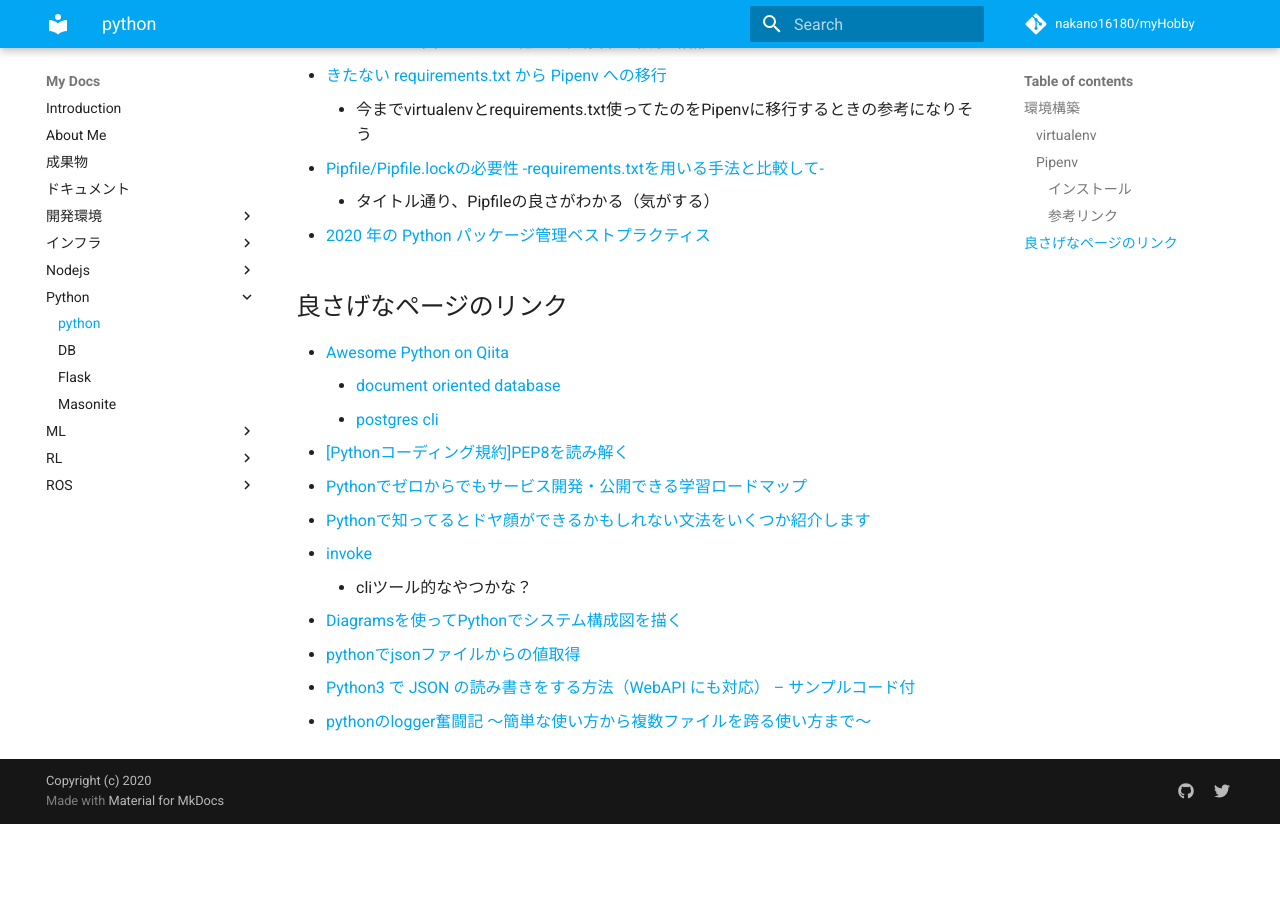
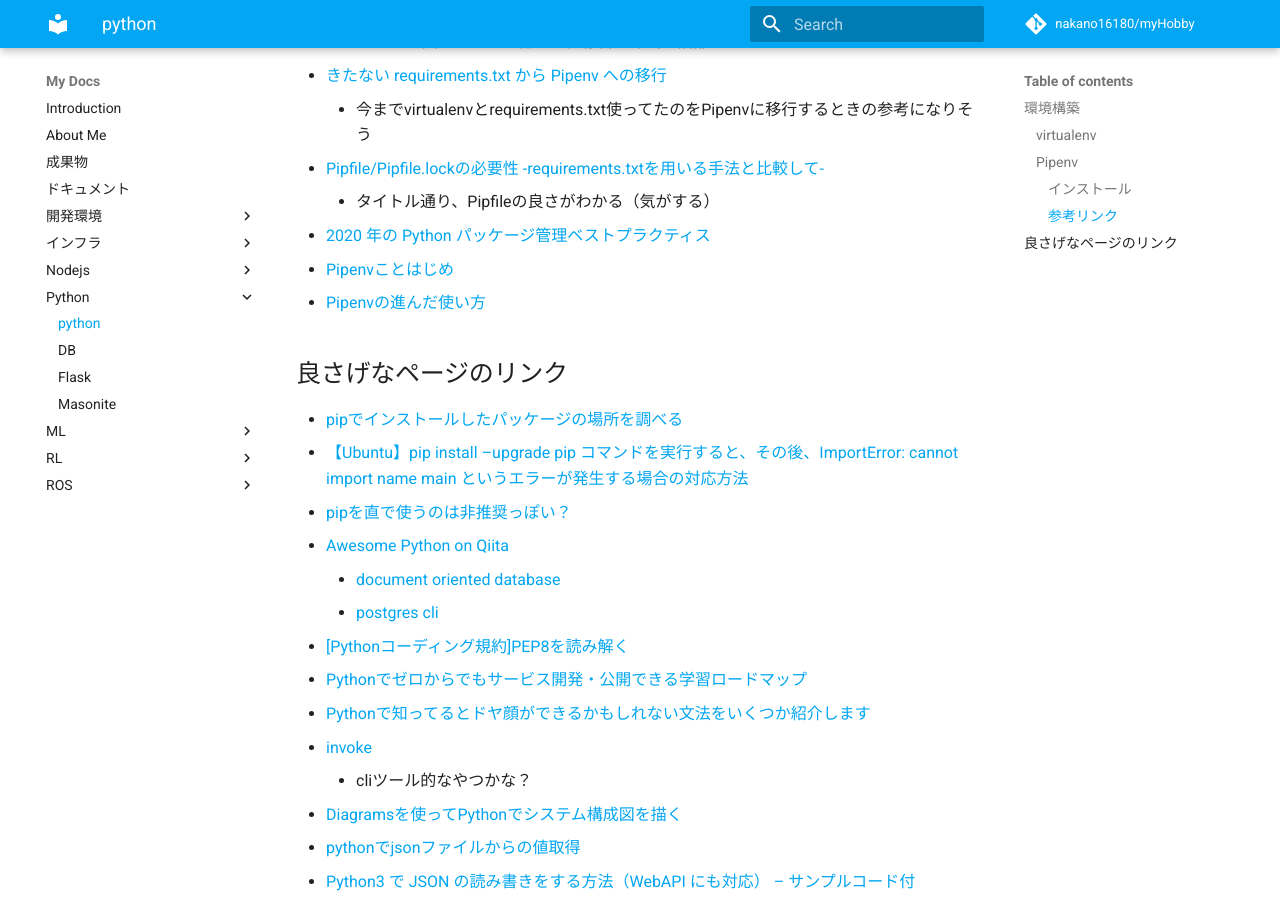
Before and after one commit to nakano16180/myHobby, an MkDocs documentation site: the page built from docs/Python/python.md, in a window 1280 px wide and 900 px high, scrolled down 898 px. Built offline with MkDocs 1.6.1 and Material for MkDocs 9.7.7, drawn with Linux system fonts in a browser that asks for light colours; comment, search, counter and statistics services are not loaded; before the commit the page ends 1722 px from its top, so only the background shows below that.

Commit message:
update pyhton

```diff
--- a/docs/Python/python.md
+++ b/docs/Python/python.md
@@ -29,8 +29,13 @@ export PIPENV_VENV_IN_PROJECT=true
   - [Pipfile/Pipfile.lockの必要性 -requirements.txtを用いる手法と比較して-](https://qiita.com/miyashiiii/items/92e6f745a940c4df2ddd)
     - タイトル通り、Pipfileの良さがわかる（気がする）
   - [2020 年の Python パッケージ管理ベストプラクティス](https://qiita.com/sk217/items/43c994640f4843a18dbe)
+  - [Pipenvことはじめ](https://qiita.com/shinshin86/items/e11c1124e3e2e74556b8)
+  - [Pipenvの進んだ使い方](https://pipenv-ja.readthedocs.io/ja/translate-ja/advanced.html)
 
 ## 良さげなページのリンク
+  - [pipでインストールしたパッケージの場所を調べる](https://qiita.com/t-fuku/items/83c721ed7107ffe5d8ff)
+  - [【Ubuntu】pip install –upgrade pip コマンドを実行すると、その後、ImportError: cannot import name main というエラーが発生する場合の対応方法](https://laboradian.com/cannot-import-name-main-when-upgrading-pip/)
+  - [pipを直で使うのは非推奨っぽい？](https://qiita.com/taro-hida/items/16006f3622551e231a2e)
   - [Awesome Python on Qiita](https://qiita.com/hatai/items/34c91d4ee0b54bd7cb8b)
     - [document oriented database](https://github.com/msiemens/tinydb)
     - [postgres cli](https://github.com/dbcli/pgcli)
```
